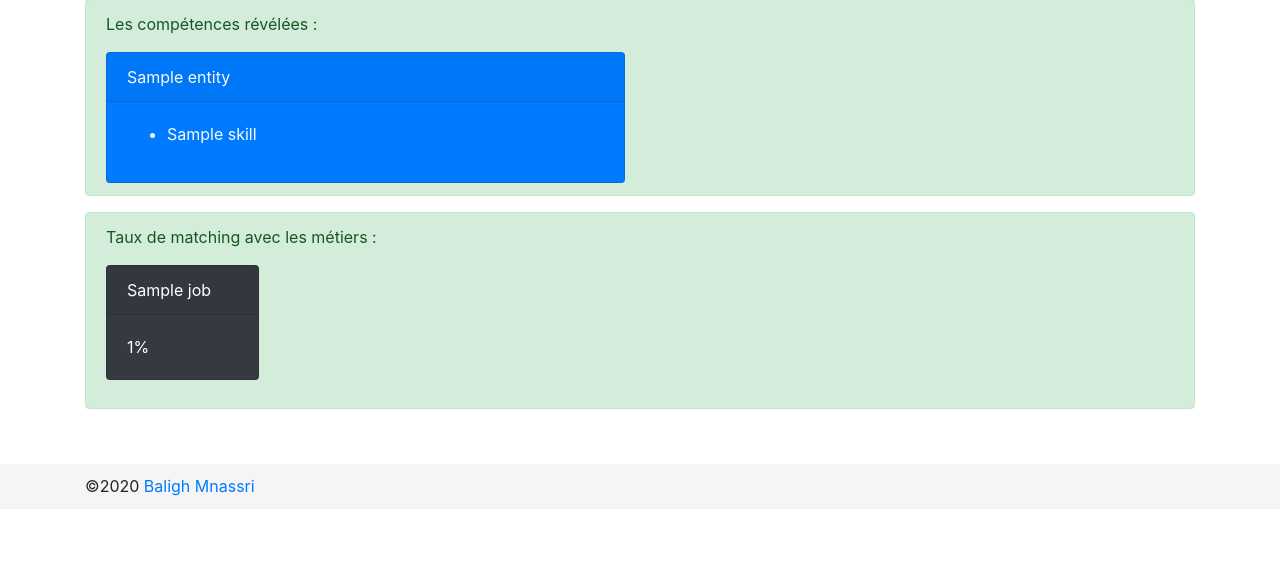
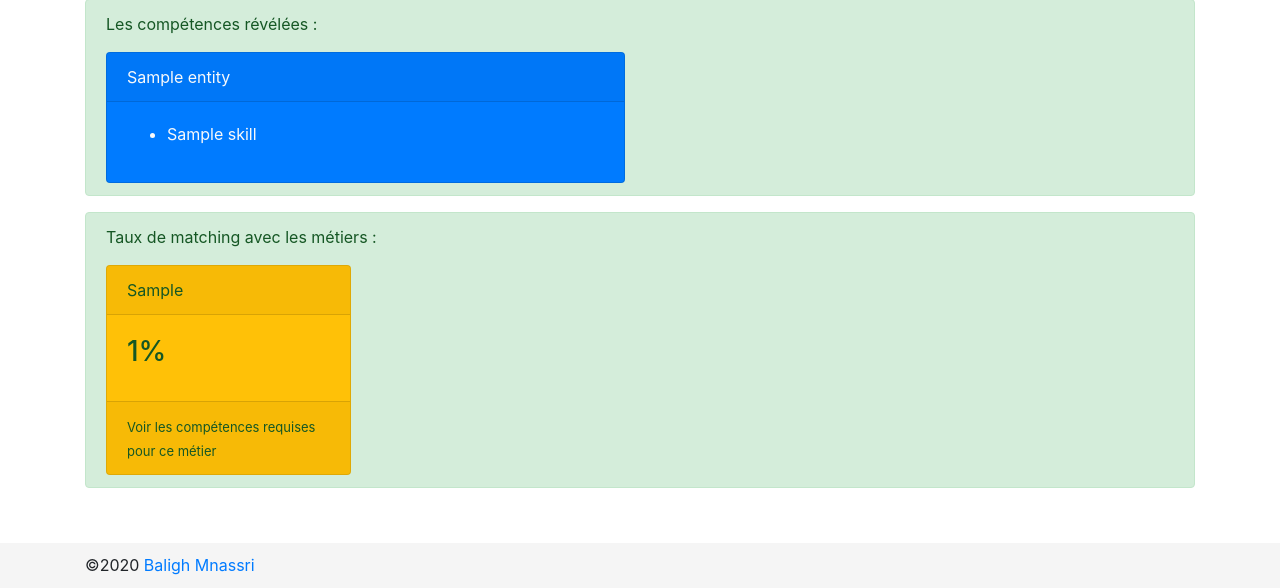
Before and after one commit to mnassrib/revealing-skills, a Flask app: template templates/index.html in a window 1280 px wide. Shown: the part 439-1027 px from the top of the page. Before the commit the page ends 935 px from the top, so only its background shows below. Run offline with Flask 2, Linux system fonts and the light colour scheme; the template is opened without the code that fills it: most values are stand-ins (such as "Sample title", 1, 10 or a date in 2020); some libraries are stand-ins or nearby versions.

Commit message:
new updates : ajout la rubrique du matching

```diff
--- a/app.py
+++ b/app.py
@@ -45,8 +45,10 @@ def revealing():
 				text = [resume, job_description]
 				cv = CountVectorizer()
 				count_matrix = cv.fit_transform(text)
-				matchPercentage = (cosine_similarity(count_matrix)[0][1]*100).round(2)
-				resumeMatchPercentageJobs.update({j["job_title"]: matchPercentage})
+				matchPercentage = int((cosine_similarity(count_matrix)[0][1]*100).round())
+
+				resumeMatchPercentageJobs.update({matchPercentage: {j["job_title"]: " ** ".join([x for x in j["skills"]]) }})
+			resumeMatchPercentageJobs = {k: v for k, v in sorted(resumeMatchPercentageJobs.items(), key=lambda item: item[0], reverse=True)}
 
 			return render_template("index.html", rawtext=rawtext, skills_entities=skills_entities, resumeMatchPercentageJobs=resumeMatchPercentageJobs)
 
--- a/templates/index.html
+++ b/templates/index.html
@@ -94,23 +94,27 @@ html,body{
                         {% endfor %}
                     </div>
                 </div>
-
                 <div class="alert alert-success" role="alert">
                     <p class="alert-heading">Taux de matching avec les métiers :</p>
                     <div class="row">
-                    {% for job, percentage in resumeMatchPercentageJobs.items() %}
-                    <div class="col-md-2">
-                        <div class="card text-white bg-dark mb-3" style="max-width: 18rem;">
-                            <div class="card-header">{{job}}</div>
+                        {% for percentage , job_skills in resumeMatchPercentageJobs.items() %}
+                            <div class="col-md-3">
+                                <div class="card bg-warning">
+                                    {% for i, j in job_skills.items() %}
+                                    <div class="card-header">{{i}}</div>
+
                                         <div class="card-body">
-                                {{percentage}}%
+                                            <h3 class="card-title">{{percentage}}%</h3>
                                         </div>
+                                        <div class="card-footer">
+                                            <a onClick="alert('{{j}}');"><font size="-1">Voir les compétences requises pour ce métier</font></a>
+                                        </div>
+                                    {% endfor %}
                                 </div>
                             </div>
                         {% endfor %}
                     </div>
                 </div>
-
             {% endif %}
         </div>
     </div>
```
Also changed, not shown: data/job_skills.json (+4 -4 lines). Lines whose indentation alone changed are shown as unchanged.
